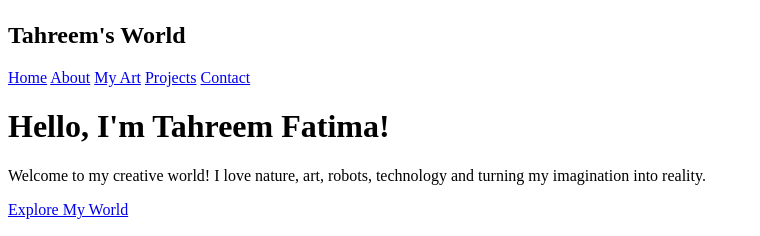
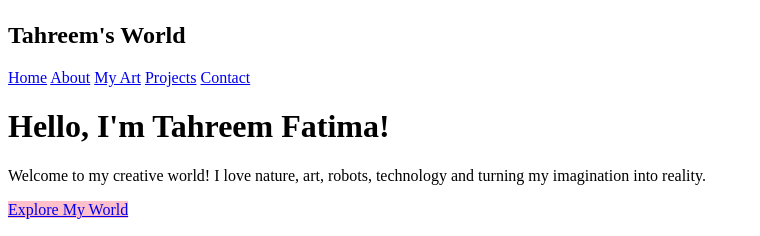
Before and after one commit to naina0336/My-First-Project, a plain HTML site: page index.html in a window 1280 px wide. Shown: the part 562-798 px from the top of the page, without its empty margins (0-760 px from the left). Drawn offline with Linux system fonts and the light colour scheme.

Commit message:
Update index.html

```diff
--- a/index.html
+++ b/index.html
@@ -38,7 +38,7 @@
         I love nature, art, robots, technology
         and turning my imagination into reality.
     </p>
-    <a href="#about" class="btn">Explore My World</a>
+    <a href="#about" class="btn" style="background-color: pink;">Explore My World</a>
 </div>
 
 <section class="about" id="about">
```
